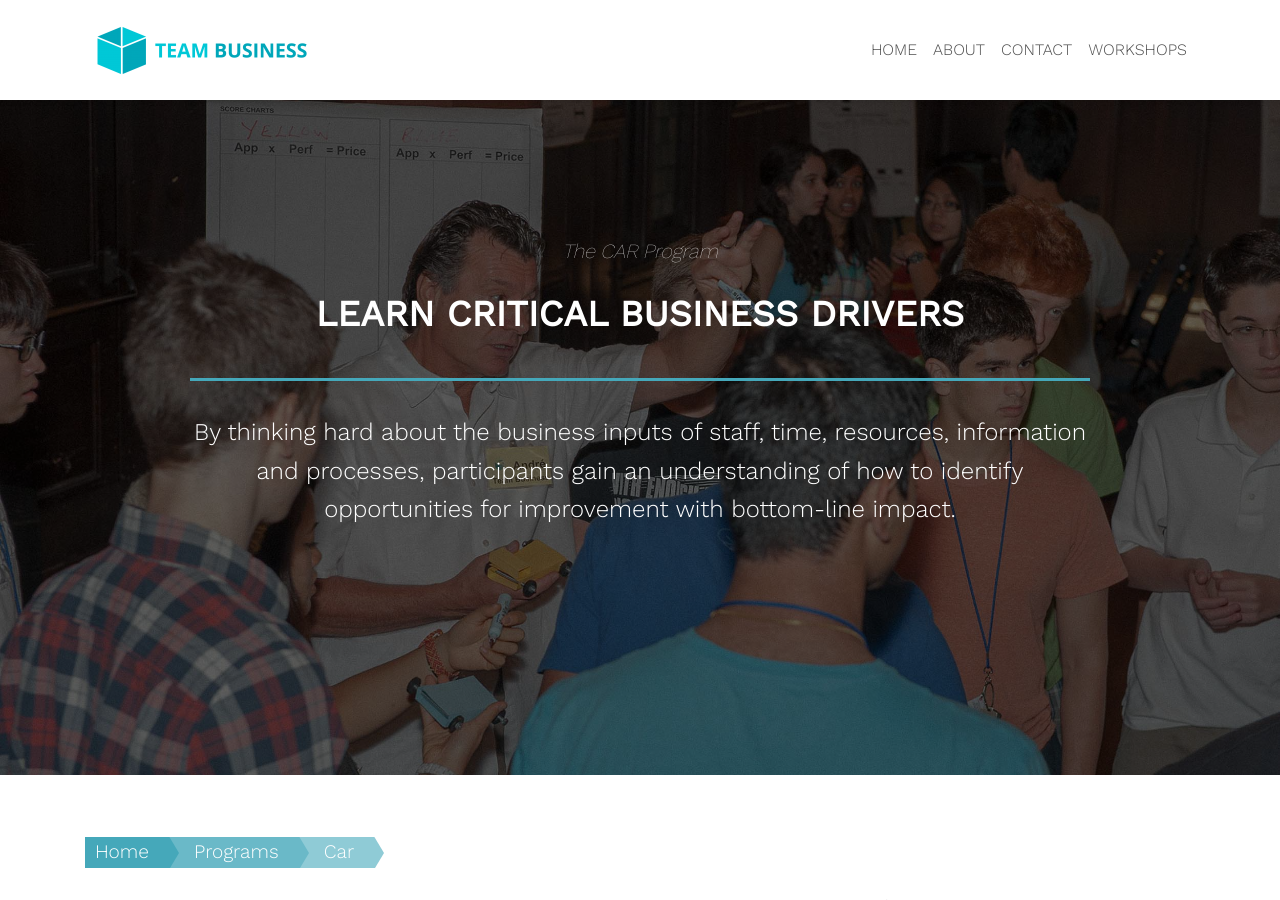
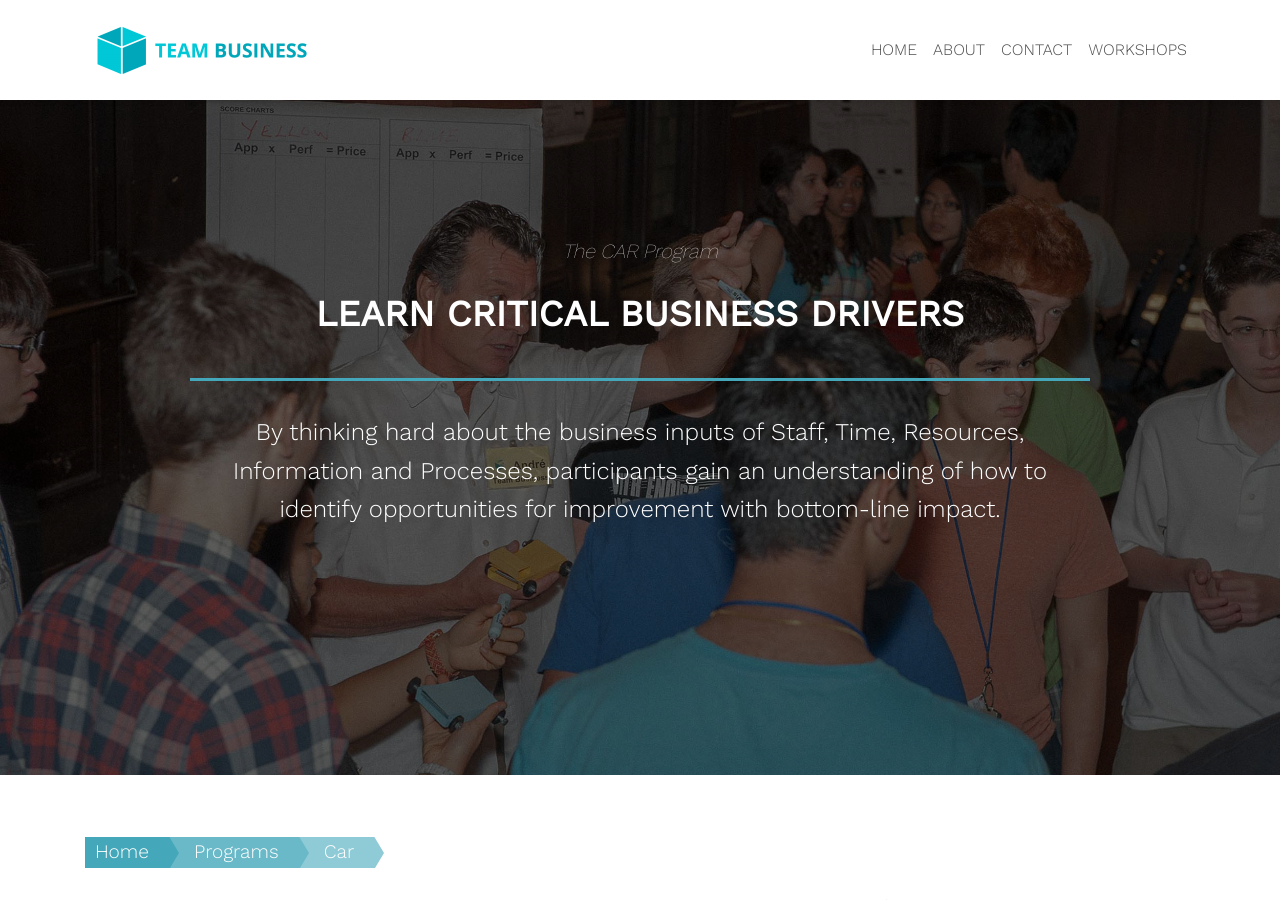
Before and after one commit to zac-heisey/team-business, a Jekyll site: the page built from _pages/car.md, in a window 1280 px wide and 900 px high. Built offline with Jekyll 4.4.1, drawn with Linux system fonts in a browser that asks for light colours; nearby versions of some CDN libraries.

Commit message:
Update from Forestry.io Lara Azzam updated _pages/car.md

```diff
--- a/_pages/car.md
+++ b/_pages/car.md
@@ -5,8 +5,8 @@ permalink: "/programs/car/"
 description: ''
 section-title: The CAR Program
 intro-1: Learn Critical Business Drivers
-intro-2: By thinking hard about the business inputs of staff, time, resources, information
-  and processes, participants gain an understanding of how to identify opportunities
+intro-2: By thinking hard about the business inputs of Staff, Time, Resources, Information
+  and Processes, participants gain an understanding of how to identify opportunities
   for improvement with bottom-line impact.
 header-image: "/assets/images/car-program.jpg"
 
```
